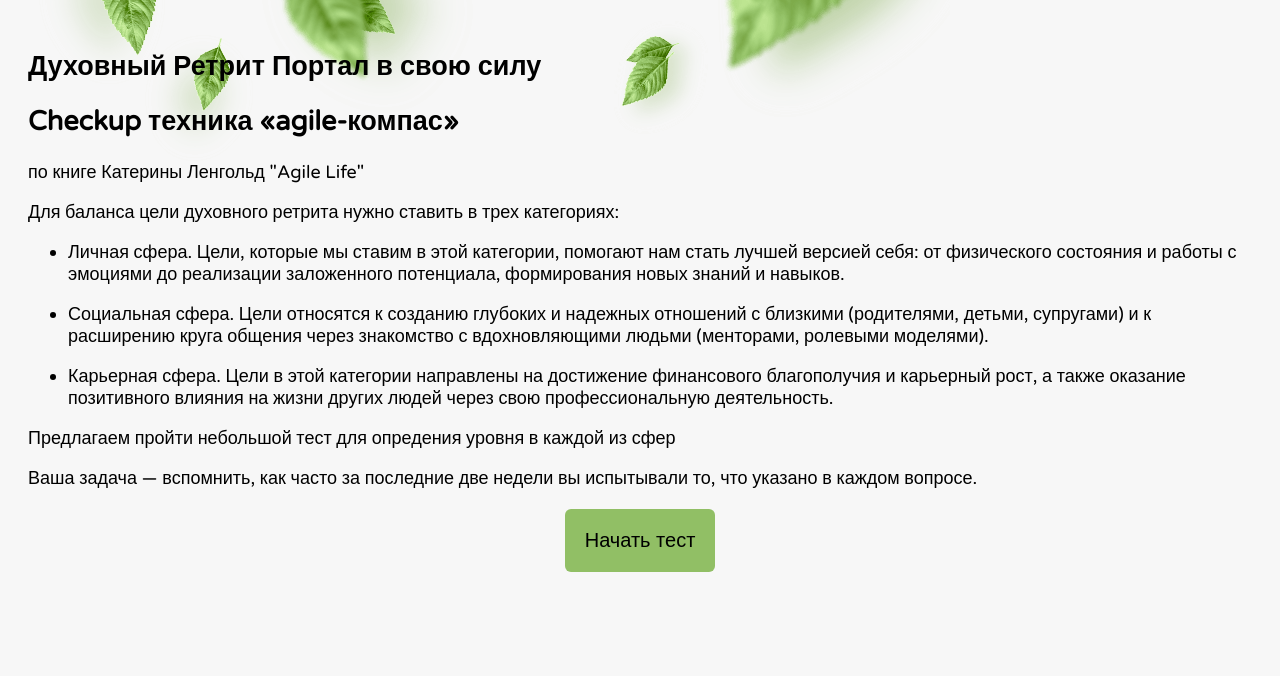
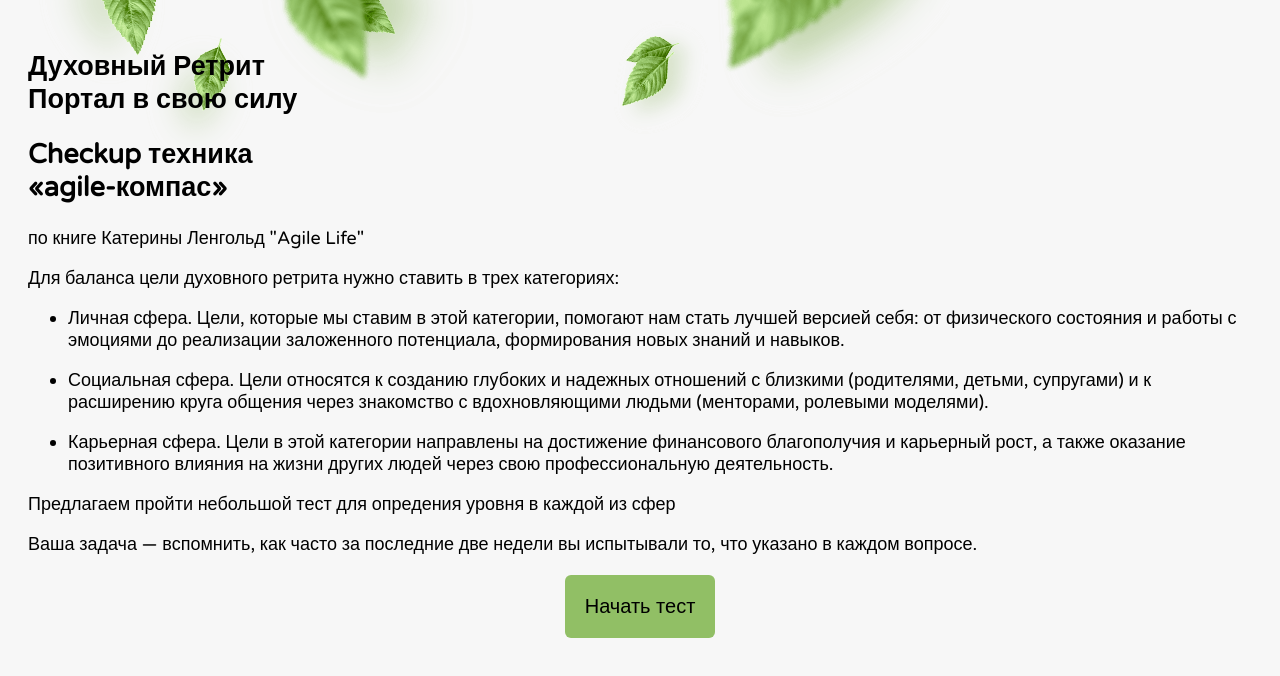
Before and after one commit to hsvietik/agile-test, a website: page index.html in a window 1280 px wide. Drawn offline with Linux system fonts and the light colour scheme.

Commit message:
breaks added

```diff
--- a/index.html
+++ b/index.html
@@ -13,8 +13,8 @@
   <body>
     <main>
       <section id="greatings-section" class="greatings-section">
-        <h1>Духовный Ретрит Портал в свою силу</h1>
-        <h2>Checkup техника «agile-компас»</h2>
+        <h1>Духовный Ретрит <br />Портал в свою силу</h1>
+        <h2>Checkup техника <br />«agile-компас»</h2>
         <p>по книге Катерины Ленгольд "Agile Life"</p>
         <p>
           Для баланса цели духовного ретрита нужно ставить в трех категориях:
```
